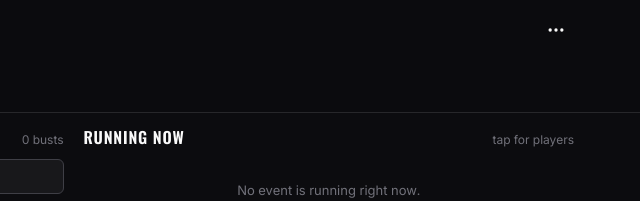
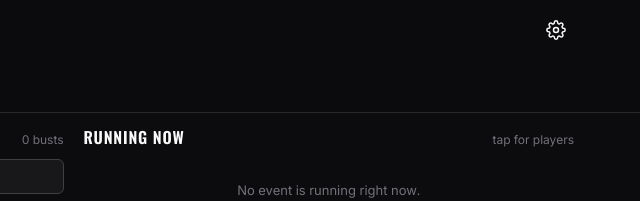
Before and after one commit to nattichai42/apt-live-tracker, a plain HTML site: page docs/apt/index.html in a window 1280 px wide. Shown: the top 201 px of the page, 640-1280 px from the left. Drawn offline with nearby package versions, Linux system fonts and the light colour scheme; no server answers.

Commit message:
Settings menu opens from a gear icon instead of three dots
Co-Authored-By: Claude Opus 5.5 <noreply@anthropic.com>
Claude-Session: https://claude.ai/code/session_01PEwrixm5mkNgXY12pDyAy6

```diff
--- a/docs/apt/index.html
+++ b/docs/apt/index.html
@@ -242,7 +242,7 @@ details.notes ul { padding-left: 18px; margin: 4px 0; }
       <a class="home" href="../" aria-label="Back to all series"><svg viewBox="0 0 24 24" fill="none" stroke="currentColor" stroke-width="2.2" stroke-linecap="round" stroke-linejoin="round" aria-hidden="true"><path d="M15 5l-7 7 7 7"/></svg></a>
       <div class="brand"><h1><a href="../" title="All series">APT Taipei 2026</a></h1><span>Live tracker</span></div>
       <div class="ctl">
-        <button id="menu-btn" class="menu-btn" type="button" aria-label="Settings" aria-haspopup="true" aria-expanded="false" aria-controls="menu"><svg viewBox="0 0 24 24" fill="currentColor" aria-hidden="true"><circle cx="5" cy="12" r="2"/><circle cx="12" cy="12" r="2"/><circle cx="19" cy="12" r="2"/></svg></button>
+        <button id="menu-btn" class="menu-btn" type="button" aria-label="Settings" aria-haspopup="true" aria-expanded="false" aria-controls="menu"><svg viewBox="0 0 24 24" fill="none" stroke="currentColor" stroke-width="1.8" stroke-linecap="round" stroke-linejoin="round" aria-hidden="true"><circle cx="12" cy="12" r="3"/><path d="M19.4 15a1.65 1.65 0 0 0 .33 1.82l.06.06a2 2 0 1 1-2.83 2.83l-.06-.06a1.65 1.65 0 0 0-1.82-.33 1.65 1.65 0 0 0-1 1.51V21a2 2 0 1 1-4 0v-.09A1.65 1.65 0 0 0 9 19.4a1.65 1.65 0 0 0-1.82.33l-.06.06a2 2 0 1 1-2.83-2.83l.06-.06A1.65 1.65 0 0 0 4.68 15a1.65 1.65 0 0 0-1.51-1H3a2 2 0 1 1 0-4h.09A1.65 1.65 0 0 0 4.6 9a1.65 1.65 0 0 0-.33-1.82l-.06-.06a2 2 0 1 1 2.83-2.83l.06.06A1.65 1.65 0 0 0 9 4.68a1.65 1.65 0 0 0 1-1.51V3a2 2 0 1 1 4 0v.09a1.65 1.65 0 0 0 1 1.51 1.65 1.65 0 0 0 1.82-.33l.06-.06a2 2 0 1 1 2.83 2.83l-.06.06A1.65 1.65 0 0 0 19.4 9a1.65 1.65 0 0 0 1.51 1H21a2 2 0 1 1 0 4h-.09a1.65 1.65 0 0 0-1.51 1z"/></svg></button>
         <div id="menu" class="menu" hidden>
           <label class="mrow"><span>Currency</span><select id="fx" class="sel small" aria-label="Currency shown"></select></label>
           <label class="mrow" id="row-interval"><span>Update every</span><select id="interval" class="sel small" aria-label="How often this page polls">
@@ -1120,7 +1120,7 @@ details.notes ul { padding-left: 18px; margin: 4px 0; }
     if (Number(prefs.interval) && Date.now() > nextAt) { clearTimeout(timer); poll(); }
   });
 
-  /* ---------- settings menu (⋯) ---------- */
+  /* ---------- settings menu (gear) ---------- */
   const menuBtn = $('#menu-btn'), menu = $('#menu');
   const setMenu = (open) => { menu.hidden = !open; menuBtn.setAttribute('aria-expanded', String(open)); };
   menuBtn.addEventListener('click', (e) => { e.stopPropagation(); setMenu(menu.hidden); });
```
Also changed, not shown: docs/glpc/index.html (+2 -2 lines), docs/triton/index.html (+2 -2 lines).
